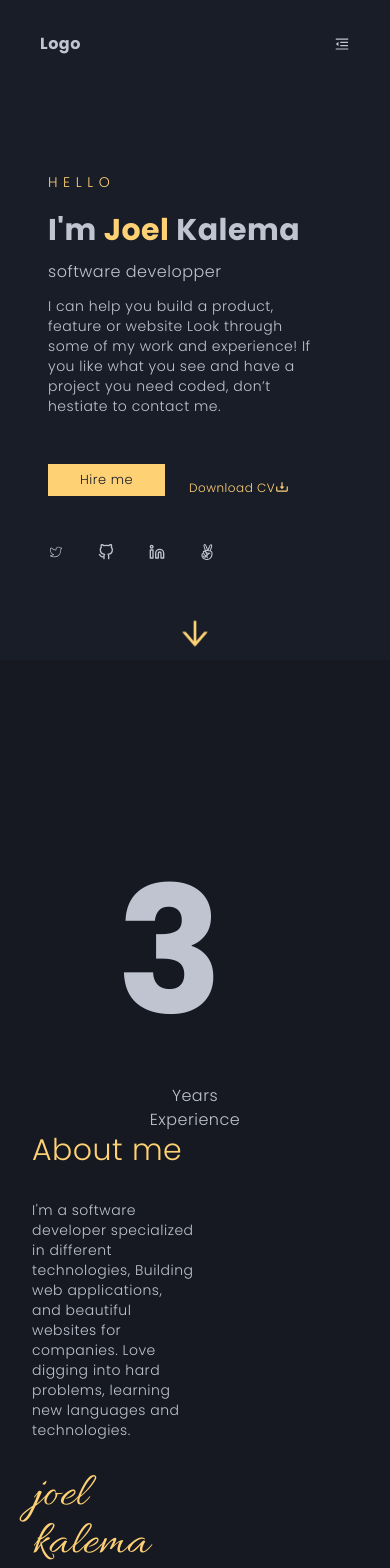
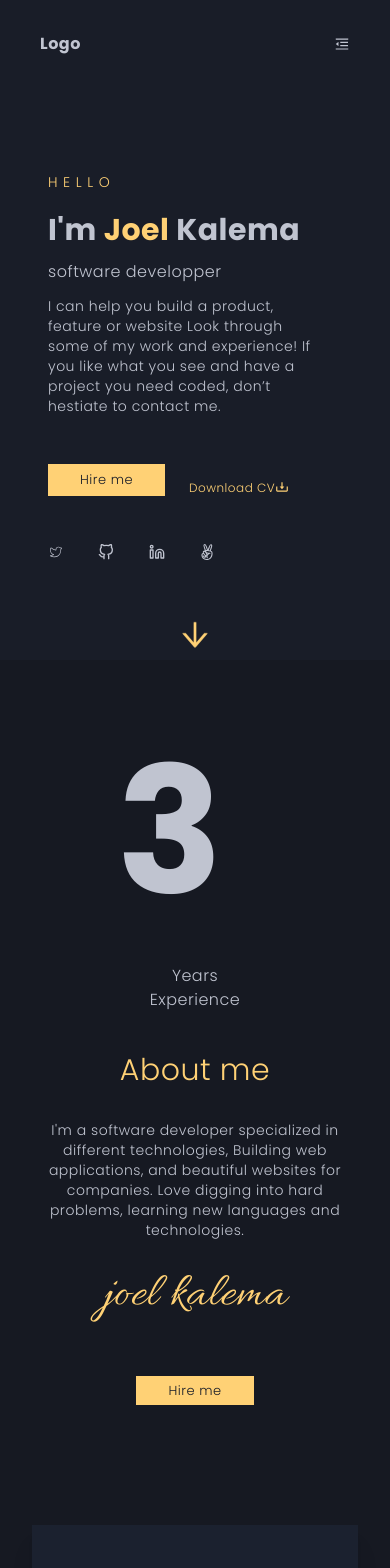
Before and after one commit to joel-kalema/me_with-nextjs, a Next.js app: page / in a window 390 px wide. Shown: the top 1568 px of the page. Built offline with nearby package versions, Linux system fonts and the light colour scheme.

Commit message:
fix about paddings

```diff
--- a/components/about.js
+++ b/components/about.js
@@ -9,7 +9,7 @@ export default function About (){
     }, []);
 
     return (
-        <div className='bg-[#161922] py-40 px-8 lg:px-60 md:px-24' data-aos="fade-up" data-aos-duration="1000">
+        <div className='bg-[#161922] py-10 md:py-40 px-8 lg:px-60 md:px-24' data-aos="fade-up" data-aos-duration="1000">
             <div className="flex flex-col md:flex-row">
                 <div className="lg:w-2/4 w-full text-center md:text-start md:w-2/5 lg:2/4"  data-aos="fade-up" data-aos-duration="1000">
                     <h1 className="text-[11rem] font-bold">3<span className="text-[#ffd175] animate-ping">.</span></h1>
@@ -18,7 +18,7 @@ export default function About (){
                         <h2>Experience</h2>
                     </div>
                 </div>
-                <div className="w-2/4 md:w-3/5 lg:2/4"  data-aos="fade-up" data-aos-duration="1000">
+                <div className="w-full mt-10 md:mt-0 md:w-3/5 lg:2/4 text-center md:text-start "  data-aos="fade-up" data-aos-duration="1000">
                     <h1 className="text-3xl text-[#ffd175]">About me</h1>
                     <p className="my-8 text-sm">I'm a software developer specialized
                         in different technologies, Building web applications,
```
